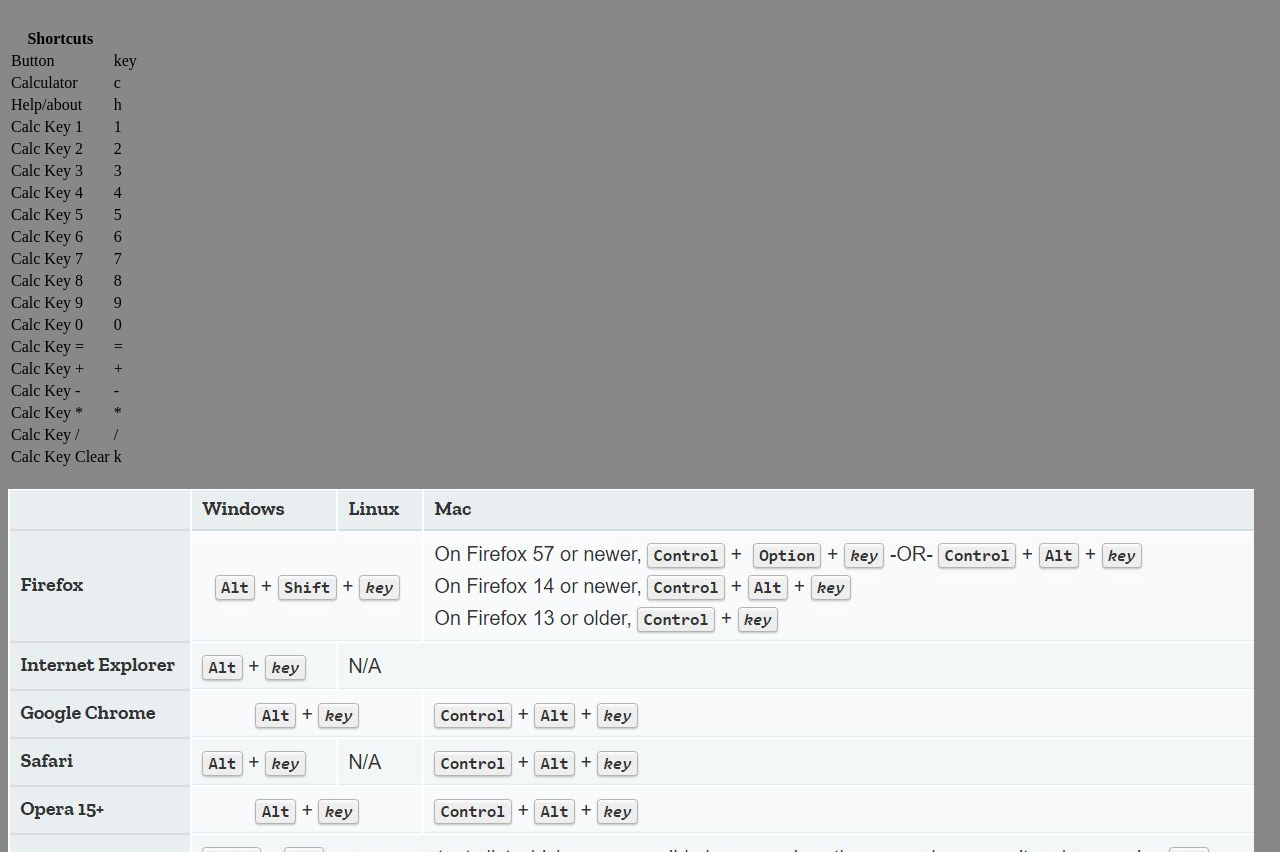
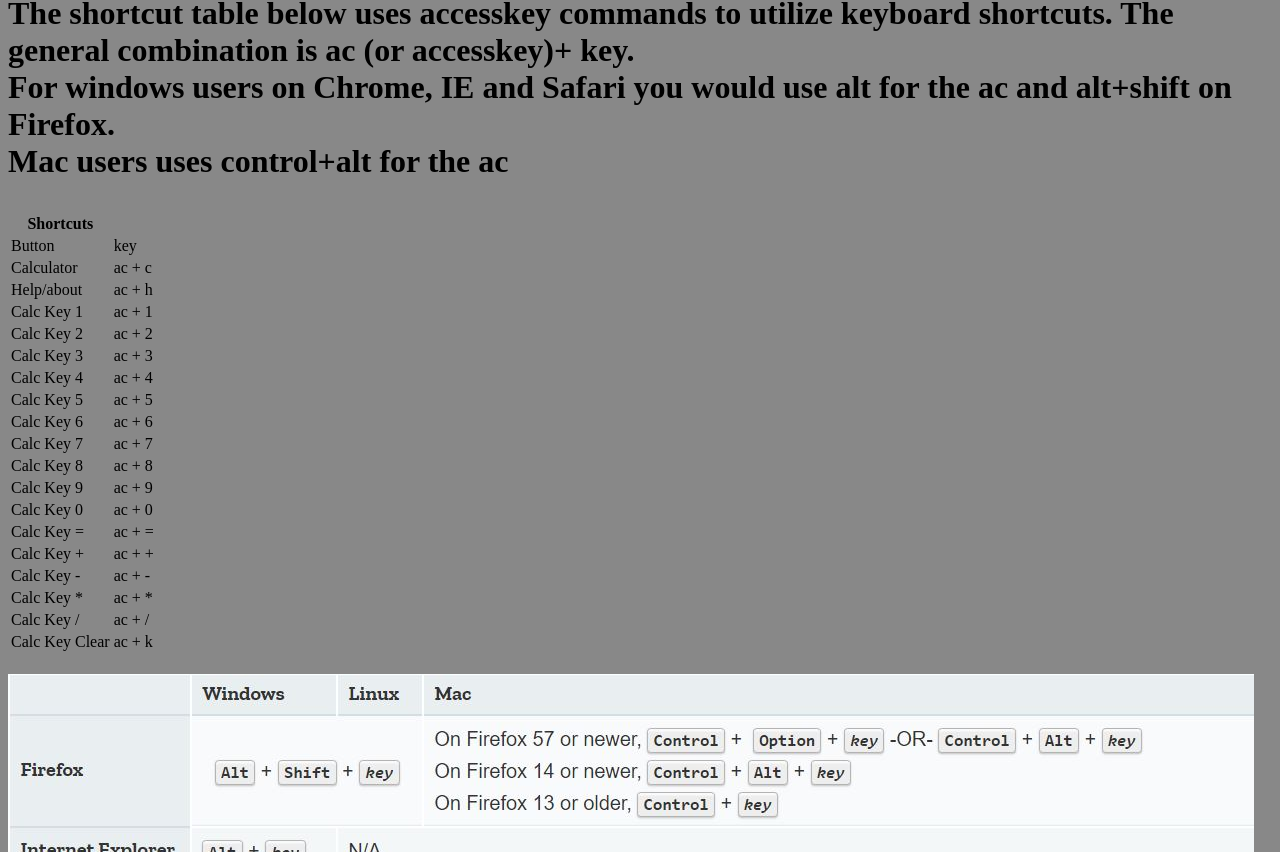
Before and after one commit to WalterHoang/CSCI4849Project1, a plain HTML site: page index.html in a window 1280 px wide. Shown: the part 565-1417 px from the top of the page. Drawn offline with nearby package versions, Linux system fonts and the light colour scheme.

Commit message:
Updated text for shortcut table

```diff
--- a/index.html
+++ b/index.html
@@ -51,6 +51,9 @@
 					<br> Creator: Walter Hoang
 					<br> Original source of the accesskey image <a href="https://developer.mozilla.org/en-US/docs/Web/HTML/Global_attributes/accesskey"> Here. </a>
 					<br> Original Calculator source code <a href="https://codeburst.io/making-a-calculator-with-basic-html-css-and-javascript-part-1-1e4288f0bea1"> Here. </a>
+					<br> The shortcut table below uses accesskey commands to utilize keyboard shortcuts. The general combination is ac (or accesskey)+ key.
+					<br> For windows users on Chrome, IE and Safari you would use alt for the ac and alt+shift on Firefox.
+					<br> Mac users uses control+alt for the ac
 				</p>
 			</h1>
 			<table id= "shortcuts">
@@ -61,75 +64,75 @@
 					</tr>
 					<tr>
 						<td> Calculator </td>
-						<td> c </td>
+						<td> ac + c </td>
 					</tr>
 					<tr>
 						<td> Help/about </td>
-						<td> h </td>
+						<td> ac + h </td>
 					</tr>
 					<tr>
 						<td> Calc Key 1 </td>
-						<td> 1 </td>
+						<td> ac + 1 </td>
 					</tr>
 					<tr>
 						<td> Calc Key 2 </td>
-						<td> 2 </td>
+						<td> ac + 2 </td>
 					</tr>
 					<tr>
 						<td> Calc Key 3 </td>
-						<td> 3 </td>
+						<td> ac + 3 </td>
 					</tr>
 					<tr>
 						<td> Calc Key 4 </td>
-						<td> 4 </td>
+						<td> ac + 4 </td>
 					</tr>
 					<tr>
 						<td> Calc Key 5 </td>
-						<td> 5 </td>
+						<td> ac + 5 </td>
 					</tr>
 					<tr>
 						<td> Calc Key 6 </td>
-						<td> 6 </td>
+						<td> ac + 6 </td>
 					</tr>
 					<tr>
 						<td> Calc Key 7 </td>
-						<td> 7 </td>
+						<td> ac + 7 </td>
 					</tr>
 					<tr>
 						<td> Calc Key 8 </td>
-						<td> 8 </td>
+						<td> ac + 8 </td>
 					</tr>
 					<tr>
 						<td> Calc Key 9 </td>
-						<td> 9 </td>
+						<td> ac + 9 </td>
 					</tr>
 					<tr>
 						<td> Calc Key 0 </td>
-						<td> 0 </td>
+						<td> ac + 0 </td>
 					</tr>
 					<tr>
 						<td> Calc Key = </td>
-						<td> = </td>
+						<td> ac + = </td>
 					</tr>
 					<tr>
 						<td> Calc Key + </td>
-						<td> + </td>
+						<td> ac + + </td>
 					</tr>
 					<tr>
 						<td> Calc Key - </td>
-						<td> - </td>
+						<td> ac + - </td>
 					</tr>
 					<tr>
 						<td> Calc Key * </td>
-						<td> * </td>
+						<td> ac + * </td>
 					</tr>
 					<tr>
 						<td> Calc Key / </td>
-						<td> / </td>
+						<td> ac + / </td>
 					</tr>
 					<tr>
 						<td> Calc Key Clear </td>
-						<td> k </td>
+						<td> ac + k </td>
 					</tr>
 				</table>
 			<h2>
```
